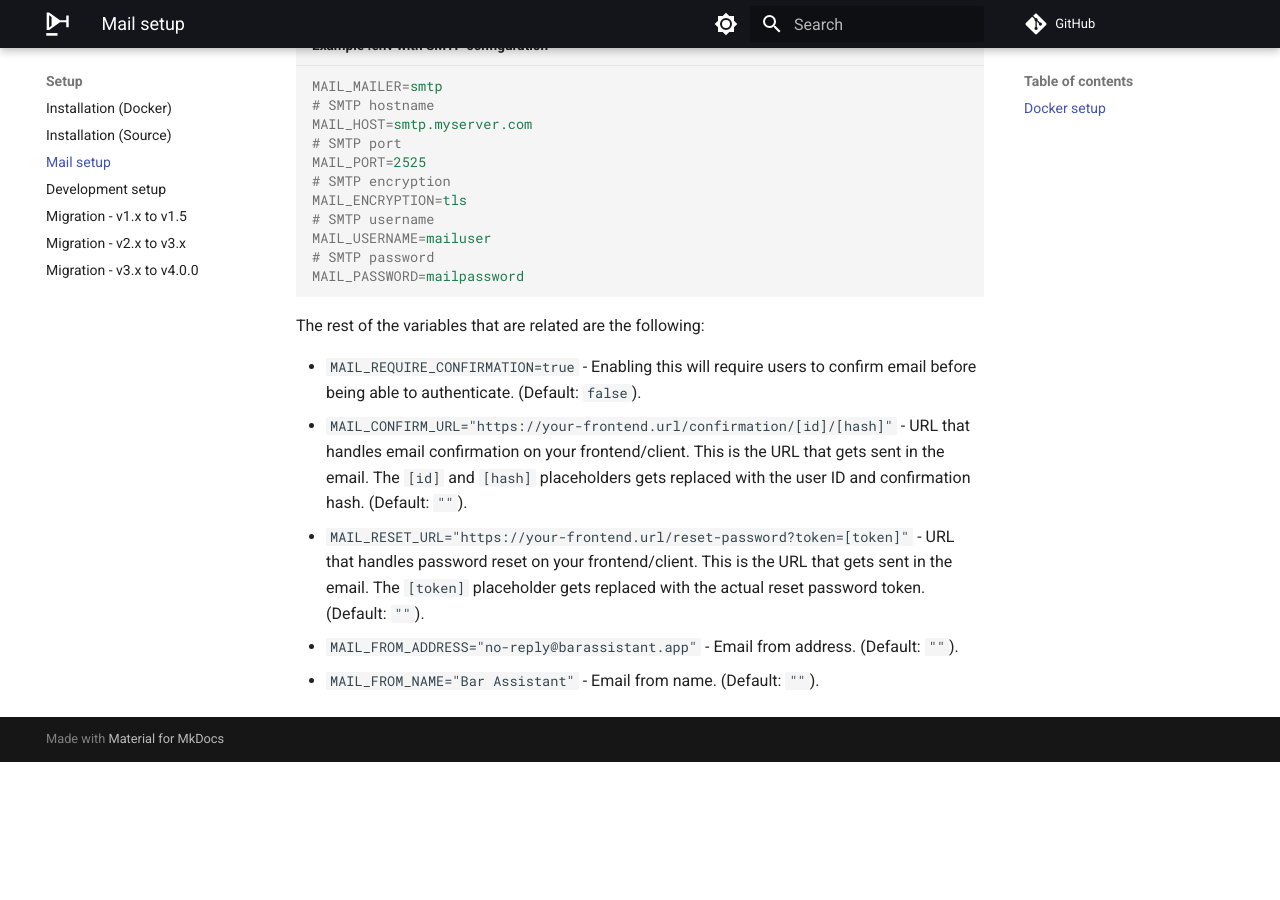
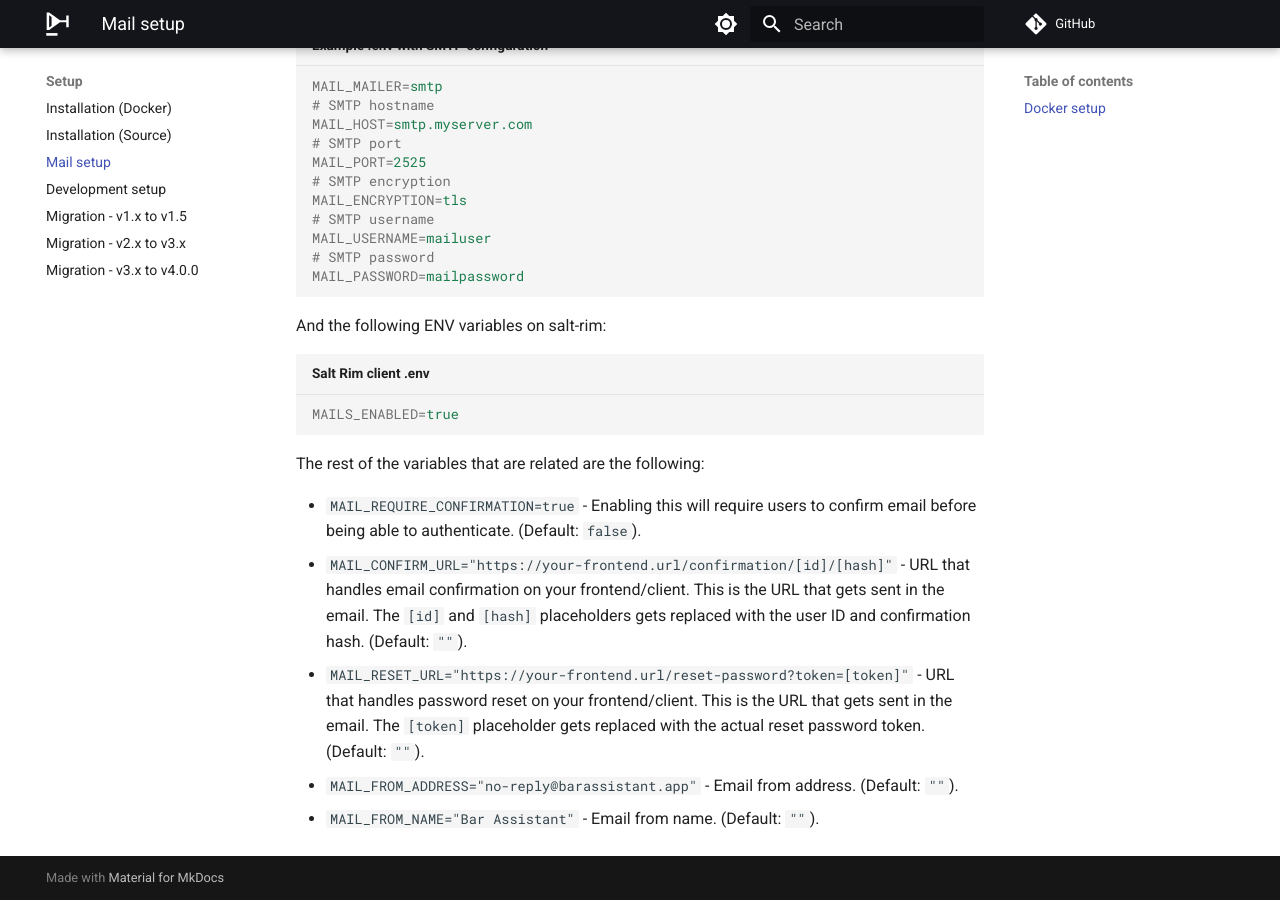
Before and after one commit to bar-assistant/docs, an MkDocs documentation site: the page built from docs/setup/mailing.md, in a window 1280 px wide and 900 px high, scrolled down 629 px. Built offline with MkDocs 1.6.1 and Material for MkDocs 9.7.7, drawn with Linux system fonts in a browser that asks for light colours; comment, search, counter and statistics services are not loaded; before the commit the page ends 1391 px from its top, so only the background shows below that.

Commit message:
Update mailing.md

````diff
--- a/docs/setup/mailing.md
+++ b/docs/setup/mailing.md
@@ -28,6 +28,12 @@ MAIL_USERNAME=mailuser
 MAIL_PASSWORD=mailpassword
 ```
 
+And the following ENV variables on salt-rim:
+
+```properties title="Salt Rim client .env"
+MAILS_ENABLED=true
+```
+
 The rest of the variables that are related are the following:
 
 - `MAIL_REQUIRE_CONFIRMATION=true` - Enabling this will require users to confirm email before being able to authenticate. (Default: `false`).
````
